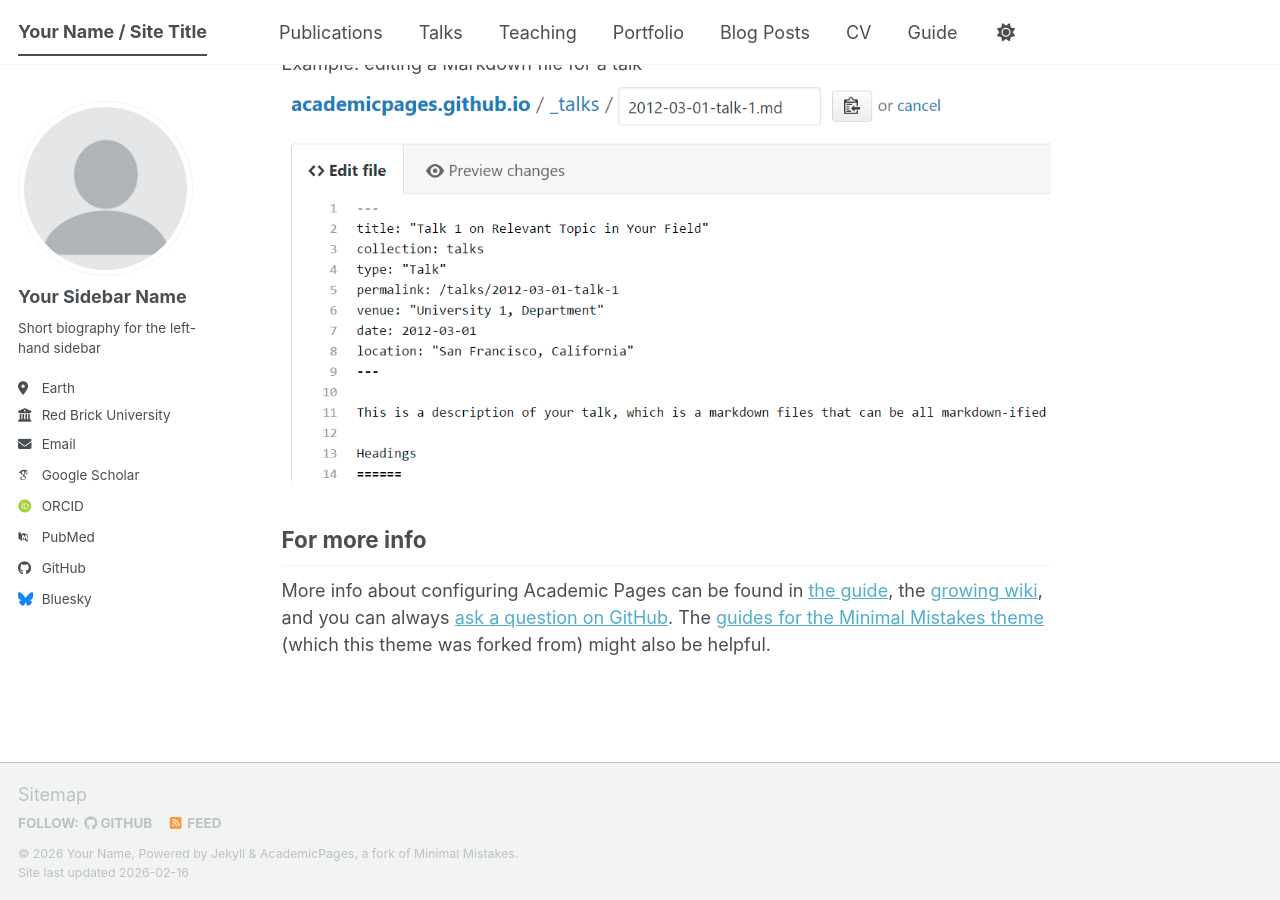
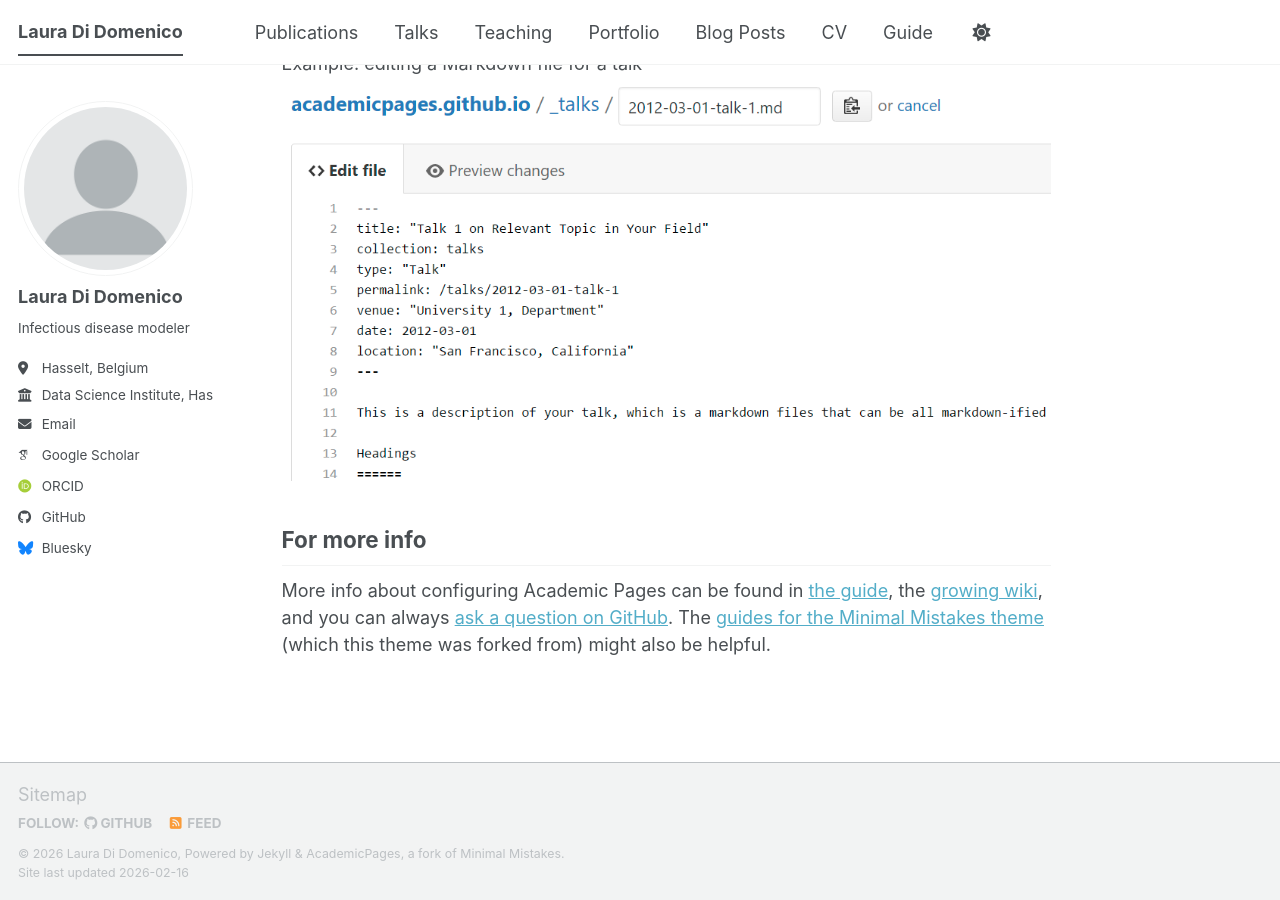
Before and after one commit to laura-didomenico/laura-didomenico.github.io, a Jekyll site: the page built from _pages/about.md, in a window 1280 px wide and 900 px high, scrolled down 2720 px. Built offline with Jekyll 4.4.1, drawn with Linux system fonts in a browser that asks for light colours; some web fonts are replaced; a script bundle is joined from its source files by our own code; library files that are not in the unit come from our copies.

Commit message:
Modify site configuration with personal details
Updated personal information and social media links in the configuration file.

```diff
--- a/_config.yml
+++ b/_config.yml
@@ -9,14 +9,14 @@
 # Basic Site Settings
 locale                   : "en-US"
 site_theme               : "default" # The available themes options are "default", "air", "sunrise", "mint", "dirt" and "contrast"
-title                    : "Your Name / Site Title"
+title                    : "Laura Di Domenico"
 title_separator          : "-"
-name                     : &name "Your Name"
-description              : &description "Your Name's academic portfolio"   # Update this with a general description of your site, this is the default if not overridden by a page
-url                      : https://academicpages.github.io # The base hostname & protocol for your site e.g. "https://[your GitHub username].github.io",
+name                     : &name "Laura Di Domenico"
+description              : &description "Laura Di Domenico's academic portfolio"   # Update this with a general description of your site, this is the default if not overridden by a page
+url                      : https://laura-didomenico.github.io # The base hostname & protocol for your site e.g. "https://[your GitHub username].github.io",
                                                            # or if you already have some other page hosted on Github then use "https://[your GitHub username].github.io/[Your Repo Name]"
 baseurl                  : "" # the subpath of your site, e.g. "/blog"
-repository               : "academicpages/academicpages.github.io"
+repository               : "laura-didomenico/laura-didomenico.github.io"
 
 # Site Author - The following control what appear as part of the author content on the side bar.
 #               If a field is blank the icon and link will not appear, otherwise it will be shown.
@@ -24,24 +24,24 @@ repository               : "academicpages/academicpages.github.io"
 author:
   # Biographic information
   avatar           : "profile.png"
-  name             : "Your Sidebar Name"
+  name             : "Laura Di Domenico"
   pronouns         : # example: "she/her"
-  bio              : "Short biography for the left-hand sidebar"
-  location         : "Earth"
-  employer         : "Red Brick University"
+  bio              : "Infectious disease modeler"
+  location         : "Hasselt, Belgium"
+  employer         : "Data Science Institute, Hasselt University"
   uri              : # URL
-  email            : "none@example.org"
+  email            : "laura.didomenico@uhasselt.be"
 
   # Academic websites
   academia         : # URL
   arxiv            : # URL - Update with the correct link to your profile
-  googlescholar    : "https://scholar.google.com/citations?user=PS_CX0AAAAAJ"
+  googlescholar    : "https://scholar.google.com/citations?user=AIBJb0sAAAAJ&hl=it"
   inspire-hep      : # URL
   impactstory      : # URL
-  orcid            : "https://orcid.org/yourorcidurl"
+  orcid            : "https://orcid.org/0000-0002-0676-0401"
   semantic         : # URL
   ssrn             : # URL
-  pubmed           : "https://www.ncbi.nlm.nih.gov/pubmed/?term=john+snow"
+  pubmed           : # URL
   researchgate     : # URL
   scopus           : # URL
   zotero           : # URL
@@ -51,13 +51,13 @@ author:
   bitbucket        : # Username - Update with your username on the site
   codepen          : # Username
   dribbble         : # Username
-  github           : "academicpages"
+  github           : "laura-didomenico"
   kaggle           : # Username
   stackoverflow    : # User number or user number and name (i.e., use "1" or "1/jeff-atwood")
 
   # Social media
   artstation       : # Username
-  bluesky          : "bsky.app" # Replace this with you Bluesky username
+  bluesky          : "lauradidomenico.bsky.social" # Replace this with you Bluesky username
   facebook         : # Username
   flickr           : # Username
   foursquare       : # Username
@@ -138,7 +138,7 @@ yandex_site_verification :
 
 # Social Sharing
 twitter:
-  username               : &twitter
+  username               :  # &twitter
 facebook:
   username               :
   app_id                 :
@@ -222,16 +222,16 @@ kramdown:
 # These settings control the types of collections used by the template
 collections:
   teaching:
-    output: true
+    output: false
     permalink: /:collection/:path/
   publications:
     output: true
     permalink: /:collection/:path/
   portfolio:
-    output: true
+    output: false
     permalink: /:collection/:path/
   talks:
-    output: true
+    output: false
     permalink: /:collection/:path/
 
 
```
